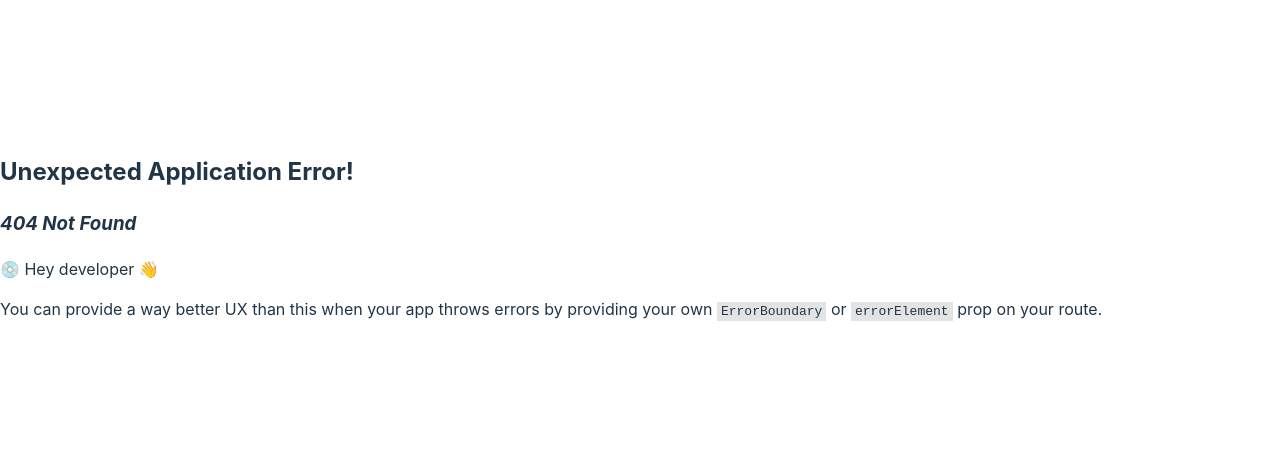
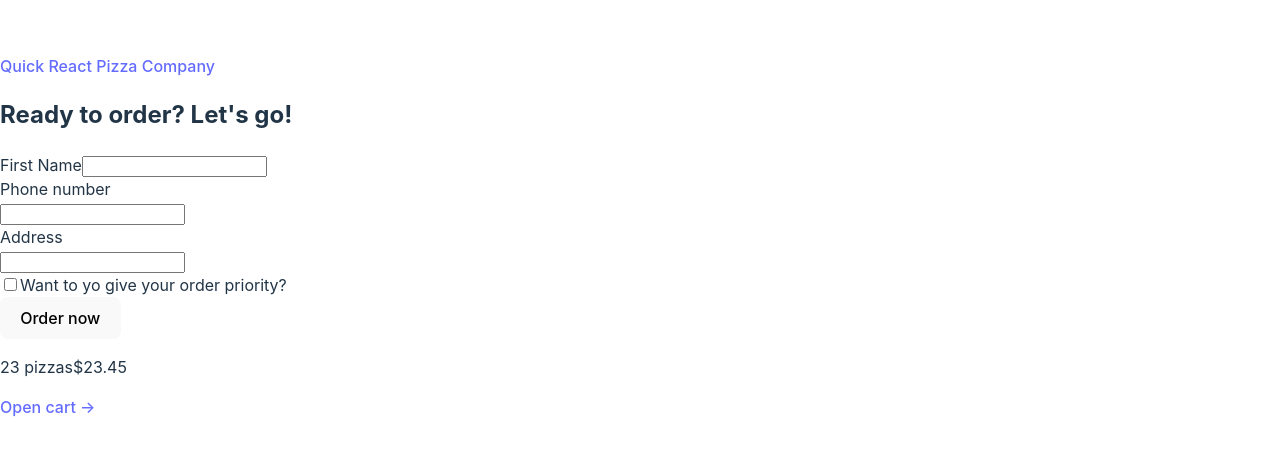
Before and after one commit to jrajan20/quick-order-pizza, a React (Vite) app: page /order/new in a window 1280 px wide. Before the commit this address had no page. Shown: the part 164-618 px from the top of the page. Built offline with nearby package versions, Linux system fonts and the light colour scheme.

Commit message:
created AppLayout and associated routes

```diff
--- a/src/features/cart/CartOverview.jsx
+++ b/src/features/cart/CartOverview.jsx
@@ -1,3 +1,4 @@
+import { Link } from "react-router-dom";
 function CartOverview() {
   return (
     <div>
@@ -5,7 +6,7 @@
         <span>23 pizzas</span>
         <span>$23.45</span>
       </p>
-      <a href="#">Open cart &rarr;</a>
+      <Link to="/cart">Open cart &rarr;</Link>
     </div>
   );
 }
--- a/src/features/order/CreateOrder.jsx
+++ b/src/features/order/CreateOrder.jsx
@@ -36,7 +36,7 @@
 
   return (
     <div>
-      <h2>Ready to order? Let's go!</h2>
+      <h2>{"Ready to order? Let's go!"}</h2>
 
       <form>
         <div>
--- /dev/null
+++ b/src/ui/AppLayout.jsx
@@ -0,0 +1,18 @@
+import Header from "./Header";
+import CartOverview from "./../features/cart/CartOverview";
+import { Outlet } from "react-router-dom";
+function AppLayout() {
+    return (
+        <div>
+                <Header/>
+                <main>
+
+                   <Outlet/>
+                </main>
+                 <CartOverview/>
+        </div>
+    )
+}
+
+
+export default AppLayout
--- /dev/null
+++ b/src/ui/Header.jsx
@@ -0,0 +1,12 @@
+import { Link } from "react-router-dom"
+
+function Header() {
+    return (
+
+            <header>
+                <Link to="/">Quick React Pizza Company</Link>
+            </header>
+
+    )
+}
+export default Header
```
Also changed, not shown: src/App.jsx (+26 -16 lines), .eslintrc.cjs, .eslintrc.json, src/utils/helpers.js (renamed from src/utilities/helpers.js).
